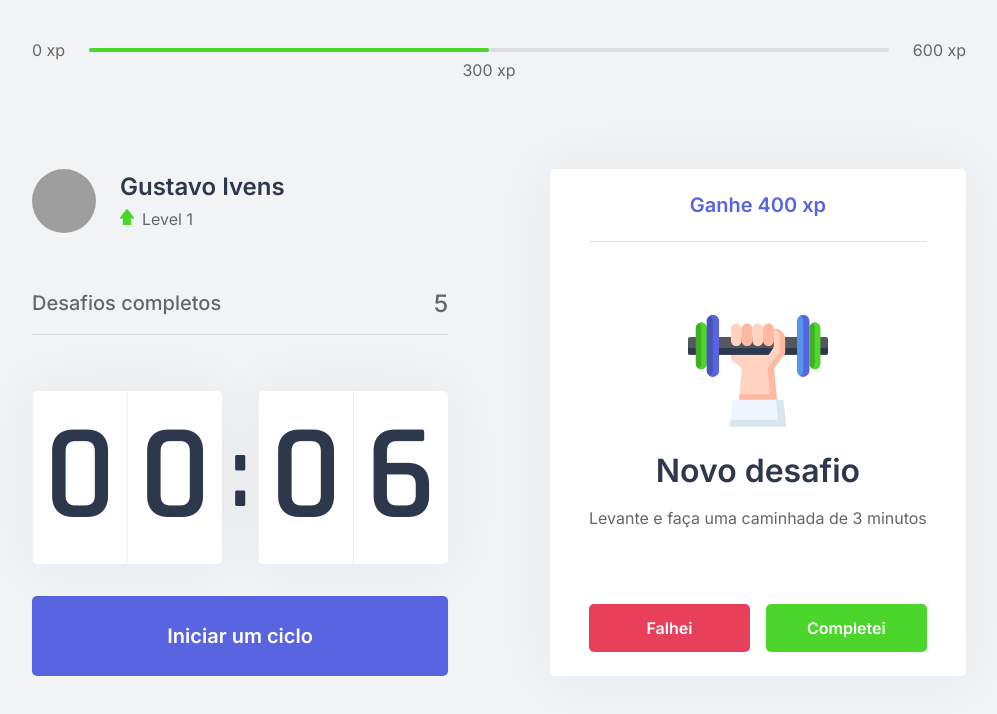
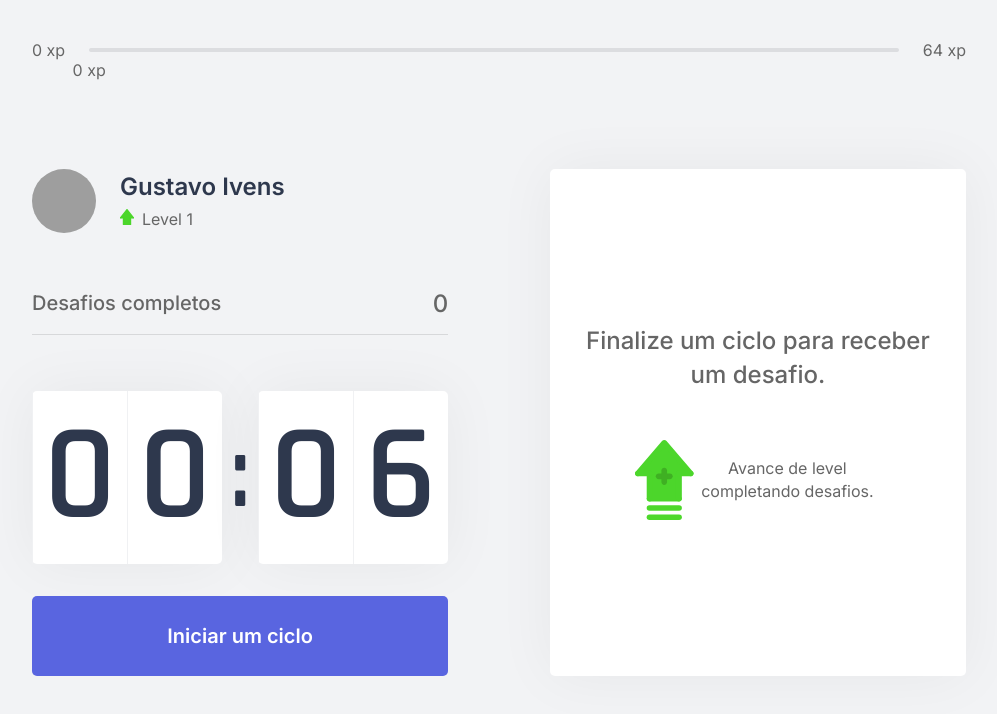
Before and after one commit to ivensgustavo/moveit-nlw4, a Next.js app in the folder moveit-next/: page / in a window 1280 px wide. Shown: the top 714 px of the page, without its empty margins (141-1138 px from the left). Built offline with nearby package versions, Linux system fonts and the light colour scheme; grey boxes are pictures that could not be loaded.

Commit message:
Implement business rules

```diff
--- /dev/null
+++ b/moveit-next/challenges.json
@@ -0,0 +1,62 @@
+[
+  {
+    "type": "body",
+    "description": "Estique um de seus braços com a palma da mão virada para frente e puxe os dedos para cima por 10 segundos por mão.",
+    "amount": 80
+  },
+  {
+    "type": "body",
+    "description": "Estique seu braço contra o peito e puxe-o utilizando o outro braço por 10 segundos por braço.",
+    "amount": 60
+  },
+  {
+    "type": "body",
+    "description": "Puxe seu pescoço com a ajuda da mão para a direita e para a esquerda, permanecendo na posição por alguns segundos.",
+    "amount": 70
+  },
+  {
+    "type": "body",
+    "description": "Com as duas mãos na parte de trás da cabeça, leve-a para baixo, alongando a parte de trás da região.",
+    "amount": 60
+  },
+  {
+    "type": "body",
+    "description": "Cruze as pernas e desça com as mãos esticadas em direção ao chão. Repita o movimento com a outra perna na frente.",
+    "amount": 100
+  },
+  {
+    "type": "body",
+    "description": "Sentado, abra as pernas e tente encostar as palmas das mãos no chão, repita 3 vezes por 5 segundos.",
+    "amount": 80
+  },
+  {
+    "type": "body",
+    "description": "Puxe o joelho de encontro ao peito e segure, troque de perna após 10 segundos.",
+    "amount": 50
+  },
+  {
+    "type": "body",
+    "description": "Sentado, cruze uma perna e incline seu tronco à frente, troque de perna após 10 segundos.",
+    "amount": 80
+  },
+  {
+    "type": "eye",
+    "description": "Sentado, feche os olhos e cubra-os com as palmas da mão durante 2 minutos, depois abra normalmente.",
+    "amount": 90
+  },
+  {
+    "type": "eye",
+    "description": "Em algum ambiente aberto, olhe o mais longe que puder em quatro direções por 3s, mexa apenas os olhos. Repita 3 vezes.",
+    "amount": 140
+  },
+  {
+    "type": "eye",
+    "description": "Usando os polegares, massage a área abaixo das sobrancelhas em movimentos circulares por 15 segundos.",
+    "amount": 70
+  },
+  {
+    "type": "body",
+    "description": "Em pé, gire a cintura o máximo que puder para a esquerda, segure por cinco segundos. Repita para a direita.",
+    "amount": 90
+  }
+]
--- a/moveit-next/src/components/ChallengeBox.tsx
+++ b/moveit-next/src/components/ChallengeBox.tsx
@@ -1,25 +1,27 @@
+import { useContext } from 'react';
+import { ChallengesContext } from '../contexts/ChallengesContext';
 import styles from '../styles/components/ChallengeBox.module.css';
 
 export function ChallengeBox() {
-
-  const hasActiveChallenges = true;
+  const { activeChallenge, resetChallenge } = useContext(ChallengesContext);
 
   return (
     <div className={styles.challengeBoxContainer}>
-      { hasActiveChallenges ? (
+      { activeChallenge ? (
         <div className={styles.challengeActive}>
-          <header>Ganhe 400 xp</header>
+          <header>Ganhe {activeChallenge.amount} xp</header>
 
           <main>
-            <img src="icons/body.svg" alt="Challenge Icon" />
+            <img src={`icons/${activeChallenge.type}.svg`} alt="Challenge Icon" />
             <strong>Novo desafio</strong>
-            <p>Levante e faça uma caminhada de 3 minutos</p>
+            <p>{activeChallenge.description}</p>
           </main>
 
           <footer>
             <button
               type="button"
-              className={styles.challengeFailedButton}>
+              className={styles.challengeFailedButton}
+              onClick={resetChallenge}>
               Falhei
             </button>
             <button
--- a/moveit-next/src/components/CompletedChallenges.tsx
+++ b/moveit-next/src/components/CompletedChallenges.tsx
@@ -1,10 +1,14 @@
+import { useContext } from 'react';
+import { ChallengesContext } from '../contexts/ChallengesContext';
 import styles from '../styles/components/CompletedChallenges.module.css';
 
 export function CompletedChallenges() {
-    return (
-        <div className={styles.completedChallengesContainer}>
-            <span>Desafios completos</span>
-            <span>5</span>
-        </div>
-    );
+  const { challengesCompleted } = useContext(ChallengesContext);
+
+  return (
+    <div className={styles.completedChallengesContainer}>
+      <span>Desafios completos</span>
+      <span>{challengesCompleted}</span>
+    </div>
+  );
 }
--- a/moveit-next/src/components/Countdown.tsx
+++ b/moveit-next/src/components/Countdown.tsx
@@ -15,6 +15,7 @@
   const minutes = Math.floor(timeInSeconds / 60);
   const seconds = timeInSeconds % 60;
 
+  //Quando o minuto não for um número de 2 dígitos, adicione um 0 na frente
   const [leftMinute, rightMinute] = String(minutes).padStart(2, '0').split('');
   const [leftSecond, rightSecond] = String(seconds).padStart(2, '0').split('');
 
--- a/moveit-next/src/components/ExperienceBar.tsx
+++ b/moveit-next/src/components/ExperienceBar.tsx
@@ -1,16 +1,23 @@
+import { useContext } from 'react';
+import { ChallengesContext } from '../contexts/ChallengesContext';
 import styles from '../styles/components/ExperienceBar.module.css';
 
 export function ExperienceBar() {
+  const { currenteExperience, experienceToNextLevel } = useContext(ChallengesContext);
+
+  const percentToNextLevel = Math.round(currenteExperience * 100 / experienceToNextLevel);
+
   return (
     <header className={styles.experienceBar}>
       <span>0 xp</span>
       <div>
-                <div style={{ width: '50%' }} />
-                <span className={styles.currentExperience} style={{ left: '50%' }}>
-                    300 xp
+        <div style={{ width: `${percentToNextLevel}%` }} />
+
+        <span className={styles.currentExperience} style={{ left: `${percentToNextLevel}%` }}>
+          {currenteExperience} xp
         </span>
       </div>
-            <span>600 xp</span>
+      <span>{experienceToNextLevel} xp</span>
     </header>
   );
 }
--- a/moveit-next/src/contexts/ChallengesContext.tsx
+++ b/moveit-next/src/contexts/ChallengesContext.tsx
@@ -1,11 +1,21 @@
 import { createContext, ReactNode, useState } from 'react';
+import challenges from '../../challenges.json';
+
+interface Challenge {
+  type: 'body' | 'eye';
+  description: string;
+  amount: number;
+}
 
 interface ChallengesContextData {
   level: number;
   currenteExperience: number;
+  experienceToNextLevel: number;
   challengesCompleted: number;
+  activeChallenge: Challenge;
   levelUp: () => void;
   startNewChallenge: () => void;
+  resetChallenge: () => void;
 }
 
 interface ChallengesProviderProps {
@@ -19,21 +29,35 @@
   const [currenteExperience, setCurrenteExperience] = useState(0);
   const [challengesCompleted, setChallengesCompleted] = useState(0);
 
+  const [activeChallenge, setActiveChallenge] = useState(null);
+
+  const experienceToNextLevel = Math.pow((level + 1) * 4, 2);
+
   function levelUp() {
     setLevel(level + 1);
   }
 
   function startNewChallenge() {
-    console.log('New challenge');
+    const randomChallengeIndex = Math.floor(Math.random() * challenges.length);
+    const challenge = challenges[randomChallengeIndex];
+
+    setActiveChallenge(challenge);
+  }
+
+  function resetChallenge() {
+    setActiveChallenge(null);
   }
 
   return (
     <ChallengesContext.Provider value={{
       level,
       currenteExperience,
+      experienceToNextLevel,
       challengesCompleted,
+      activeChallenge,
       levelUp,
-      startNewChallenge
+      startNewChallenge,
+      resetChallenge
     }}>
       {children}
     </ChallengesContext.Provider>
```
Lines whose indentation alone changed are shown as unchanged.
